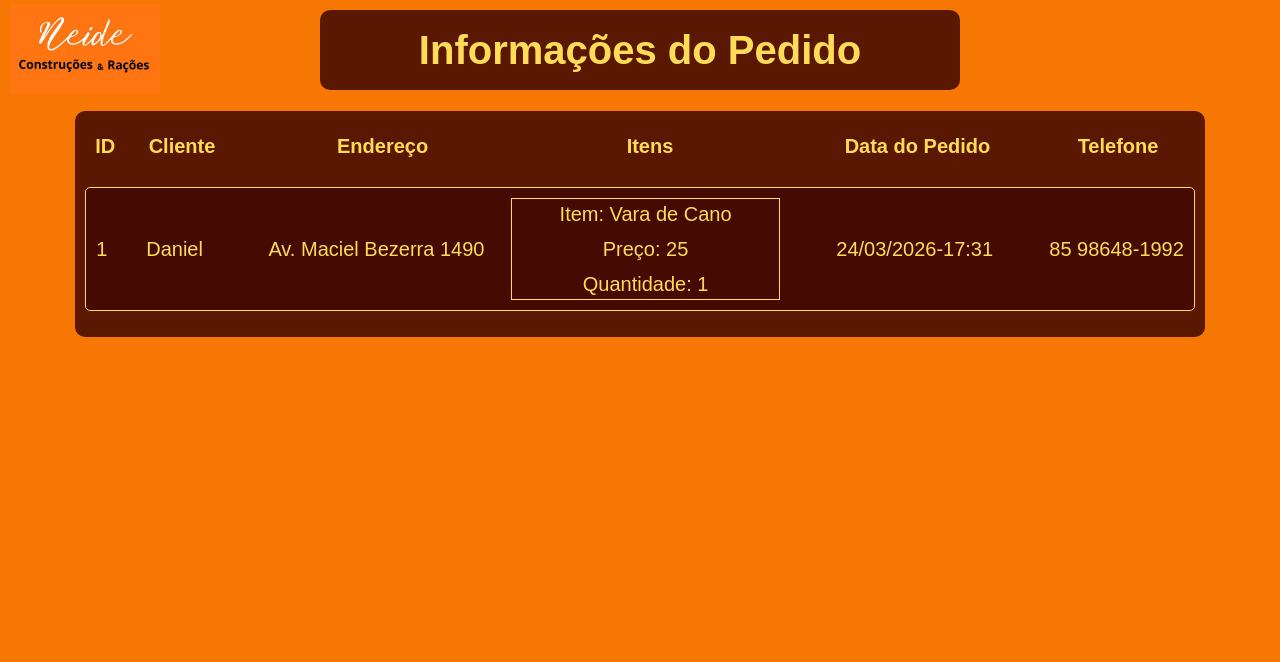
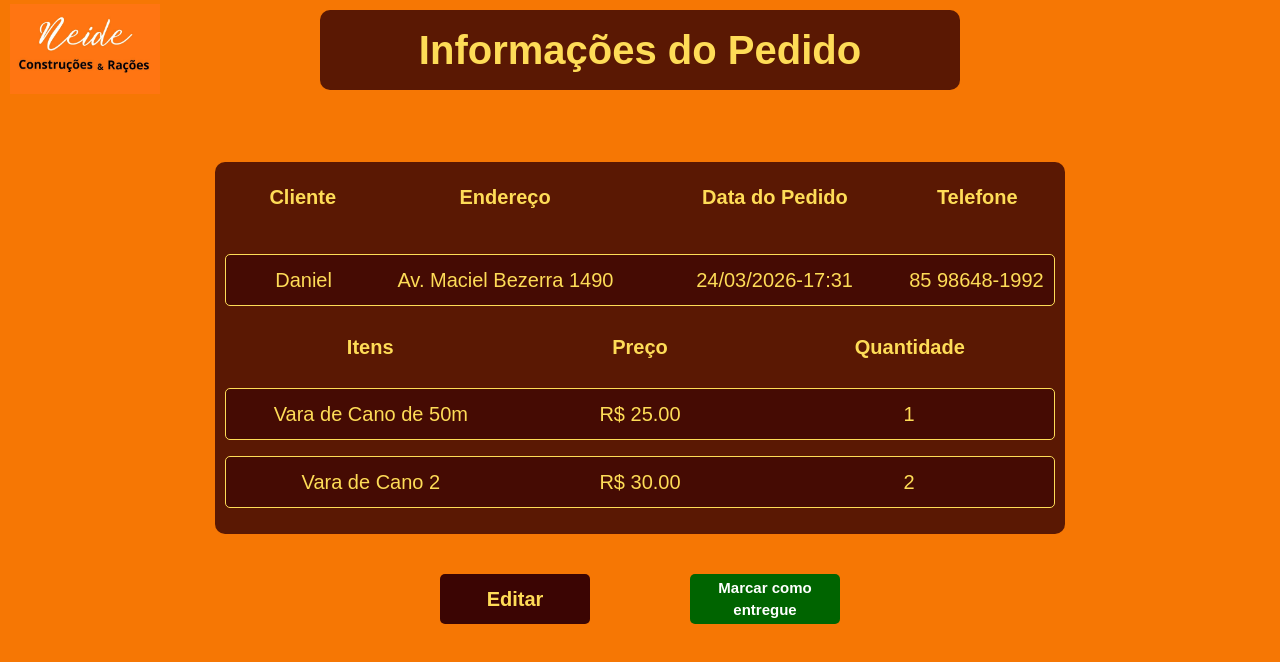
Before and after one commit to danielprogram08/Gerenciador-de-Pedidos, a React (Vite) app in the folder FRONT/gerenciador/: page /infoPedido in a window 1280 px wide. Shown: the top 662 px of the page. Built offline with nearby package versions, Linux system fonts and the light colour scheme.

Commit message:
Add: Corrções de telas e estilo infoPedidos 90%

```diff
--- a/FRONT/gerenciador/src/home/home.css
+++ b/FRONT/gerenciador/src/home/home.css
@@ -160,10 +160,10 @@
 .addPedido, .sair {
     background-color: #065f06;
     color: white;
-    height: 80px;
-    width: 200px;
+    height: 50px;
+    width: 150px;
     font-weight: bold;
-    font-size: 20px;
+    font-size: 15px;
     border-radius: 5px;
     padding: 10px;
     transition: all 0.3s ease-in-out;
@@ -172,20 +172,23 @@
 
 .sair {
     background-color: #ff00009c;
-    font-size: 30px;
+    font-size: 25px;
     color: rgba(255, 255, 255, 0.74);
 }
 
 .addPedido:hover, .sair:hover {
-    font-size: 20px;
     color: white;
     transform: scale(1.1);
+    font-size: 25px;
+}
+
+.addPedido:hover {
+    font-size: 15px;
 }
 
 .sair:hover {
     background-color: #ff0000;
     color: white;
-    font-size: 30px;
 }
 
 @media (max-width: 800px) {
--- a/FRONT/gerenciador/src/informations/infoPedido.css
+++ b/FRONT/gerenciador/src/informations/infoPedido.css
@@ -35,9 +35,9 @@
     border-radius: 10px;
 }
 
-.titulo-itens {
+.titulo-pedido-container {
     padding: 10px;
-    margin-top: 1%;
+    margin-top: 5%;
     background-color: #3b0503d3;
     color: #FEDC57;
     border-radius: 10px;
@@ -45,9 +45,9 @@
     flex-direction: column;
 }
 
-.titulo-info-pedido, .info-pedido {
+.titulo-info-pedido, .info-pedido, .titulo-info-itens, .info-itens {
     display: grid;
-    grid-template-columns: 0fr 1fr 2fr 2fr 2fr 1fr;
+    grid-template-columns: 1fr 2fr 2fr 1fr;
     align-items: center;
     text-align: center;
     padding: 10px;
@@ -58,22 +58,58 @@
     border-style: solid;
     border-width: 1px;
     font-size: 20px;
+    cursor: default;
+}
+
+.titulo-info-pedido, .titulo-info-itens {
+    font-weight: bold;
+    border: none;
+    background-color: transparent;
+}
+
+.titulo-info-itens {
+    grid-template-columns: 1fr 1fr 1fr;
+}
+
+.info-itens {
+    display: grid;
+    grid-template-columns: 1fr 1fr 1fr;
+    align-items: center;
+    text-align: center;
+    padding: 10px;
+}
+
+.botoes {
+    display: flex;
+    gap: 100px;
+    margin: 10px;
+}
+
+#editar, #entregue {
+    width: 150px;
+    height: 50px;
+    font-weight: bold;
+    border: none;
+    border-radius: 5px;
     cursor: pointer;
 }
 
-.titulo-info-pedido {
-    font-weight: bold;
-    border: none;
-    background-color: transparent;
-    cursor: default;
+#editar {
+    background-color: #3b0503;
+    color: #FEDC57;
+    font-size: 20px;
 }
 
-#itens {
-    display: flex;
-    flex-direction: column;
-    align-items: center;
-    justify-content: flex-start;
-    align-items: center;
-    border: 1px solid #FEDC57;
-    gap: 5px;
+#entregue:hover {
+    background-color: rgb(1, 202, 1);
 }
+
+#editar:hover {
+    background-color: rgb(138, 12, 7);
+}
+
+#entregue {
+    background-color: darkgreen;
+    color: white;
+    font-size: 15px;
+}
--- a/FRONT/gerenciador/src/informations/infoPedido.jsx
+++ b/FRONT/gerenciador/src/informations/infoPedido.jsx
@@ -1,6 +1,7 @@
 import './infoPedido.css';
+import { Fragment } from 'react';
 
-function infoPedido() {
+function InfoPedido() {
 
      const pedidos = [
         {
@@ -10,9 +11,16 @@ function infoPedido() {
             dataPedido: "24/03/2026-17:31",
             Itens: [
                 {
-                    pedido: "Vara de Cano",
+                    id: 1,
+                    pedido: "Vara de Cano de 50m",
                     preco: 25.00,
                     quantidade: 1
+                },
+                {
+                    id: 2,
+                    pedido: "Vara de Cano 2",
+                    preco: 30.00,
+                    quantidade: 2
                 }
             ],
             taxa: 2.00,
@@ -28,35 +36,43 @@ function infoPedido() {
                     <img id='logo-pd' src='/Neide.jpg' alt='Logo Neide' />
                     <h1 id='titulo-pd-h1'>Informações do Pedido</h1>
                 </div>
-                <div className='titulo-itens'>
+                <div className='titulo-pedido-container'>
                     <ul className='titulo-info-pedido'>
-                        <div>ID</div>
-                        <div>Cliente</div>
-                        <div>Endereço</div>
-                        <div>Itens</div>
-                        <div>Data do Pedido</div>
-                        <div>Telefone</div>
+                        <p>Cliente</p>
+                        <p>Endereço</p>
+                        <p>Data do Pedido</p>
+                        <p>Telefone</p>
                     </ul>
                     {pedidos.map((pedido) => (
-                        <ul key={pedido.id} className='info-pedido'>
-                            <div id='id'>{pedido.id}</div>
+                    <Fragment key={pedido.id}>
+                        <ul className='info-pedido'>
                             <div id='cliente'>{pedido.cliente}</div>
                             <div id='endereco'>{pedido.endereco}</div>
-                            {pedido.Itens.map((item) => (
-                                <div key={item.pedido} id='itens'>
-                                    <div id='item'>Item: {item.pedido}</div>
-                                    <div id='preco'>Preço: {item.preco}</div>
-                                    <div id='quantidade'>Quantidade: {item.quantidade}</div>
-                                </div>
-                            ))}
                             <div id='data'>{pedido.dataPedido}</div>
                             <div id='telefone'>{pedido.telefone}</div>
                         </ul>
+                        <div className='titulo-info-itens'>
+                            <p>Itens</p>
+                            <p>Preço</p>
+                            <p>Quantidade</p>
+                        </div>
+                        {pedido.Itens.map((item) => (
+                            <ul key={item.id} className='info-itens'>
+                                <div id='pedido'>{item.pedido}</div>
+                                <div id='preco'>R$ {item.preco.toFixed(2)}</div>
+                                <div id='quantidade'>{item.quantidade}</div>
+                            </ul>
+                        ))}
+                    </Fragment>
                     ))}
+                </div>
+                <div className='botoes'>
+                    <button id='editar'>Editar</button>
+                    <button id='entregue'>Marcar como entregue</button>
                 </div>
             </div>
         </>
     )
 }
 
-export default infoPedido;
+export default InfoPedido;
```
